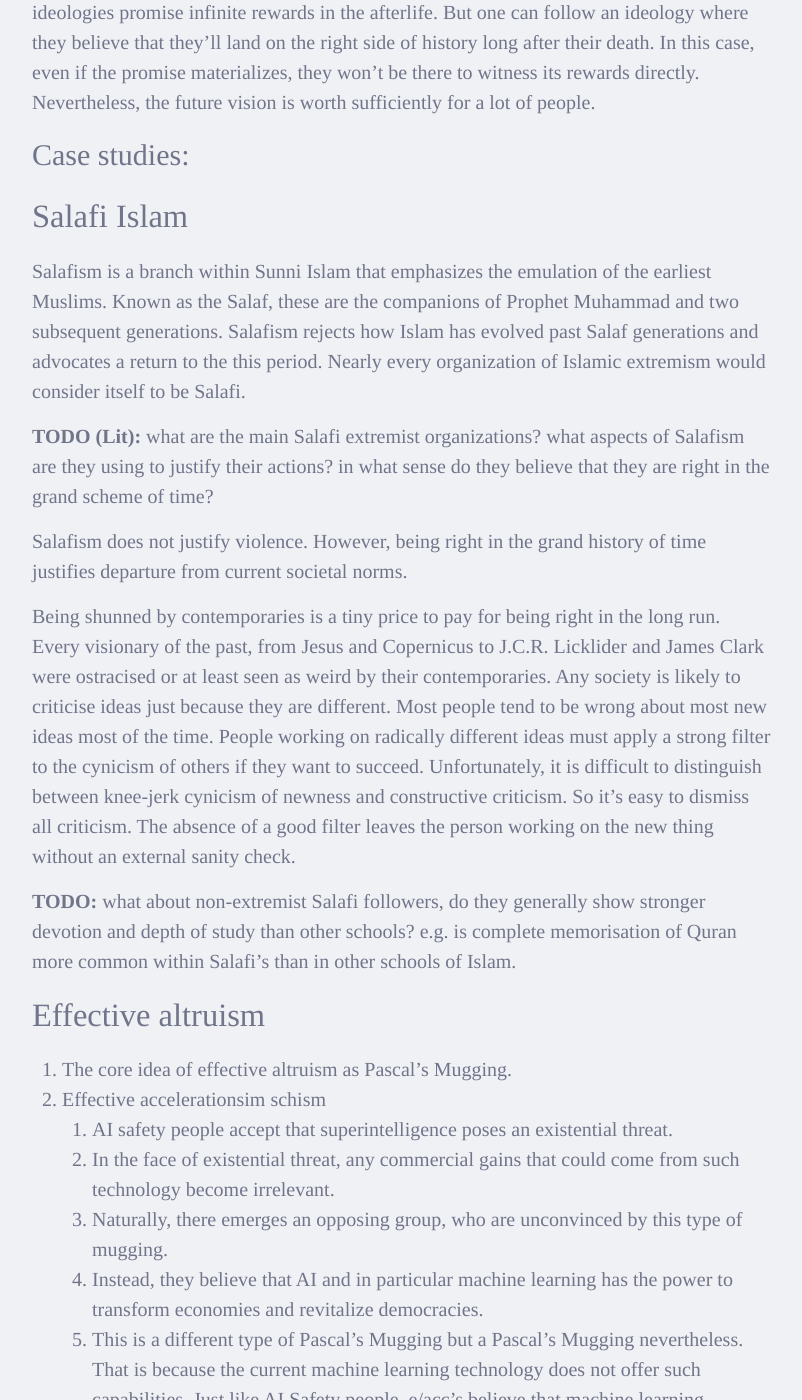
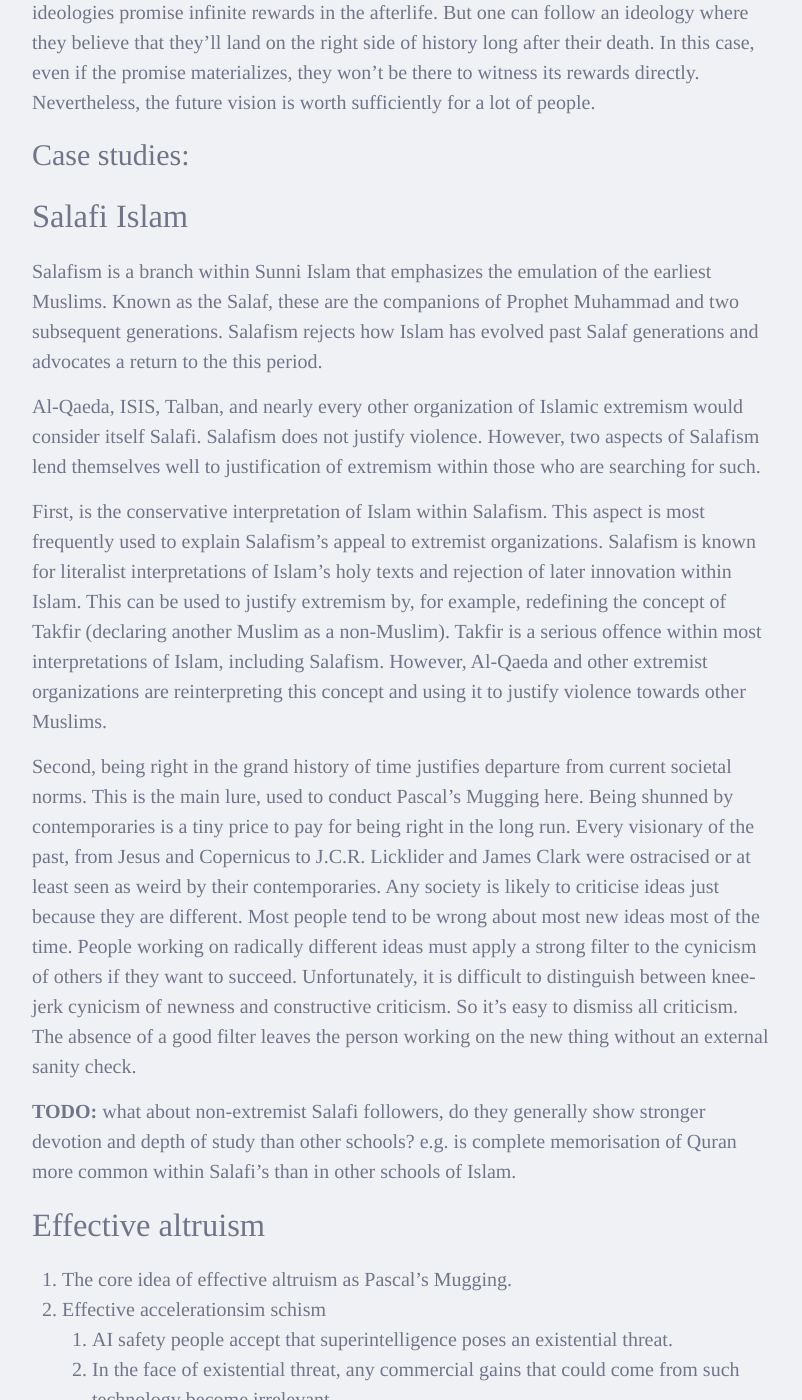
Before and after one commit to ab-10/ab-10.github.io, a Jekyll site: the page built from _posts/2024-05-11-mugging.md, in a window 1280 px wide and 1400 px high, scrolled down 3993 px. Shown: the whole window, without its empty margins (238-1040 px from the left). Built offline with Jekyll 4.4.1, drawn with Linux system fonts in a browser that asks for light colours.

Commit message:
Update the section on Salafism

```diff
--- a/_posts/2024-05-11-mugging.md
+++ b/_posts/2024-05-11-mugging.md
@@ -148,15 +148,21 @@
 Salafism is a branch within Sunni Islam that emphasizes the emulation of the earliest Muslims.
 Known as the Salaf, these are the companions of Prophet Muhammad and two subsequent generations.
 Salafism rejects how Islam has evolved past Salaf generations and advocates a return to the this period.
-Nearly every organization of Islamic extremism would consider itself to be Salafi.
 
-**TODO (Lit):** what are the main Salafi extremist organizations?
-                what aspects of Salafism are they using to justify their actions?
-                in what sense do they believe that they are right in the grand scheme of time?
+Al-Qaeda, ISIS, Talban, and nearly every other organization of Islamic extremism would consider itself Salafi.
+Salafism does not justify violence.
+However, two aspects of Salafism lend themselves well to justification of extremism within those who are searching for such.
 
-Salafism does not justify violence.
-However, being right in the grand history of time justifies departure from current societal norms.
+First, is the conservative interpretation of Islam within Salafism.
+This aspect is most frequently used to explain Salafism's appeal to extremist organizations.
+Salafism is known for literalist interpretations of Islam's holy texts and rejection of later innovation within Islam.
+This can be used to justify extremism by, for example, redefining the concept of Takfir (declaring another Muslim as a non-Muslim).
+Takfir is a serious offence within most interpretations of Islam, including Salafism.
+However, Al-Qaeda and other extremist organizations are reinterpreting this concept and using it to justify violence towards other Muslims.
 
+
+Second, being right in the grand history of time justifies departure from current societal norms.
+This is the main lure, used to conduct Pascal's Mugging here.
 Being shunned by contemporaries is a tiny price to pay for being right in the long run.
 Every visionary of the past, from Jesus and Copernicus to J.C.R. Licklider and James Clark were ostracised or at least seen as weird by their contemporaries.
 Any society is likely to criticise ideas just because they are different.
```
